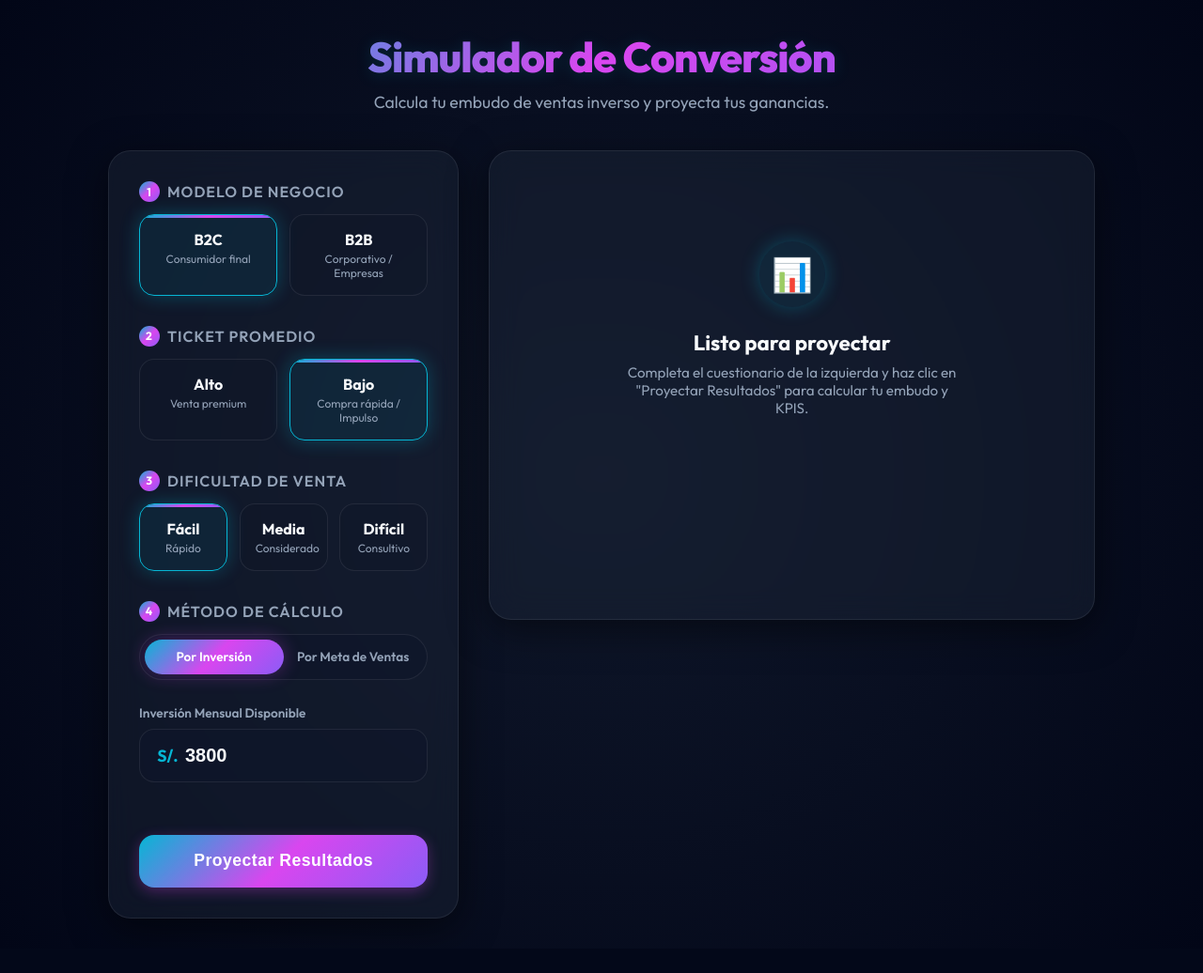
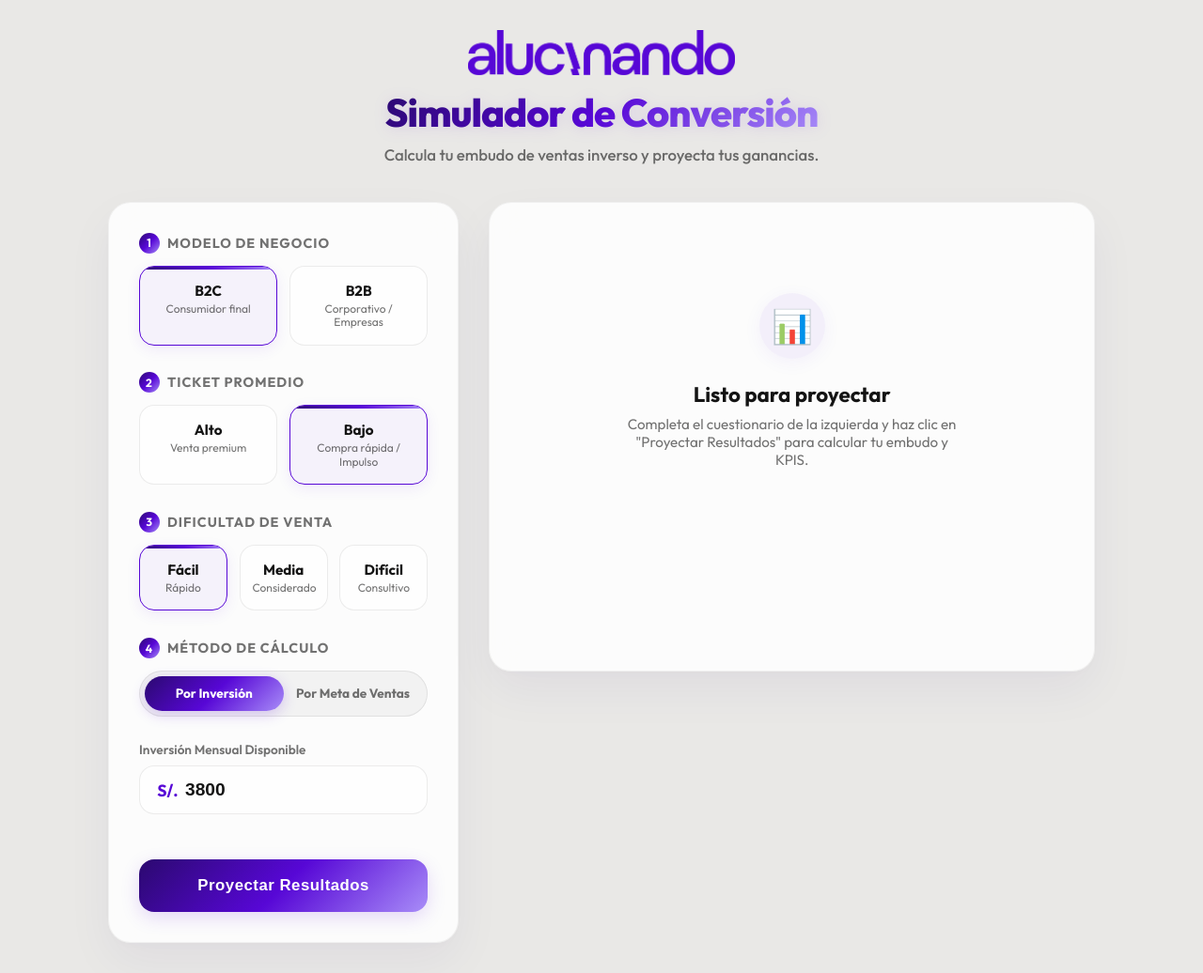
Before and after one commit to Wolf-Negro/Proyecciones-, a Flask app: page / in a window 1280 px wide. Shown: the whole page at 94% size. Before the commit the page ends 978 px from the top, so only its background shows below. Run offline with Flask 3, Linux system fonts and the light colour scheme.

Commit message:
design: apply official light theme from New Branding assets and integrate violet isotype logo

```diff
--- a/static/script.js
+++ b/static/script.js
@@ -80,12 +80,12 @@ document.addEventListener('DOMContentLoaded', () => {
 
     // Funnel Steps metadata (stages, colors, labels, width scaling percentages)
     const stages = [
-      { key: 'reach', name: 'Alcance Mensual', color: '#06b6d4', width: '100%', sub: 'Personas que ven tus anuncios' },
-      { key: 'clicks', name: 'Clics en Anuncios', color: '#8b5cf6', width: '92%', sub: 'Interés inicial en campañas' },
-      { key: 'visits', name: 'Visitas en Landing', color: '#10b981', width: '84%', sub: 'Llegaron a tu página web' },
-      { key: 'leads', name: 'Contactos WhatsApp', color: '#f59e0b', width: '76%', sub: 'Abrieron chat o registraron datos' },
-      { key: 'interested', name: 'Prospectos Reales', color: '#ec4899', width: '68%', sub: 'Filtro por Inteligencia Artificial' },
-      { key: 'sales', name: 'Ventas Estimadas', color: '#ef4444', width: '60%', sub: 'Cierres de clientes logrados' }
+      { key: 'reach', name: 'Alcance Mensual', color: '#2B096F', width: '100%', sub: 'Personas que ven tus anuncios' },
+      { key: 'clicks', name: 'Clics en Anuncios', color: '#4207AC', width: '92%', sub: 'Tránsito a campañas publicitarias' },
+      { key: 'visits', name: 'Visitas en Landing', color: '#5707D6', width: '84%', sub: 'Llegaron a tu página web' },
+      { key: 'leads', name: 'Contactos WhatsApp', color: '#6F44CB', width: '76%', sub: 'Abrieron chat o registraron datos' },
+      { key: 'interested', name: 'Prospectos Reales', color: '#8657DF', width: '68%', sub: 'Filtro calificado por Agente IA' },
+      { key: 'sales', name: 'Ventas Estimadas', color: '#9D6CF3', width: '60%', sub: 'Cierres de clientes logrados' }
     ];
 
     stages.forEach((stage, idx) => {
--- a/static/style.css
+++ b/static/style.css
@@ -3,30 +3,33 @@
 
 :root {
   --font-primary: 'Outfit', sans-serif;
-  --bg-gradient: radial-gradient(circle at 50% 50%, #0f172a 0%, #020617 100%);
-  --panel-bg: rgba(30, 41, 59, 0.4);
-  --border-color: rgba(255, 255, 255, 0.08);
-  --primary-color: #06b6d4; /* Neon Cyan */
-  --secondary-color: #d946ef; /* Neon Magenta */
-  --accent-color: #8b5cf6; /* Violet */
-  --text-main: #f8fafc;
-  --text-muted: #94a3b8;
-  --glow-pink: 0 0 20px rgba(217, 70, 239, 0.3);
-  --glow-cyan: 0 0 20px rgba(6, 182, 212, 0.3);
-  --gradient-main: linear-gradient(135deg, #06b6d4 0%, #d946ef 50%, #8b5cf6 100%);
+
+  /* Brand New Colors (Light Theme) */
+  --bg-color: #E9E8E6;            /* Smooth White */
+  --text-main: #141414;           /* Wash Black */
+  --text-muted: rgba(20, 20, 20, 0.6);
+
+  --primary-color: #5707D6;       /* Violet Light */
+  --secondary-color: #A88DF8;     /* Light Lavender */
+  --accent-color: #2B096F;        /* Violet Dim */
+
+  /* UI/UX elements */
+  --panel-bg: rgba(255, 255, 255, 0.85); /* Glass surface on light background */
+  --border-color: rgba(20, 20, 20, 0.08); /* Crisp divider */
+  --gradient-main: linear-gradient(135deg, #2B096F 0%, #5707D6 50%, #A88DF8 100%);
+  --glow-purple: 0 8px 30px rgba(87, 7, 214, 0.08);
 }
 
 * {
   box-sizing: border-box;
   margin: 0;
   padding: 0;
-  transition: all 0.3s cubic-bezier(0.4, 0, 0.2, 1);
+  transition: all 0.25s cubic-bezier(0.4, 0, 0.2, 1);
 }
 
 body {
   font-family: var(--font-primary);
-  background: #020617;
-  background-image: var(--bg-gradient);
+  background: var(--bg-color);
   color: var(--text-main);
   min-height: 100vh;
   display: flex;
@@ -48,23 +51,26 @@ body {
 header {
   text-align: center;
   margin-bottom: 2.5rem;
+  display: flex;
+  flex-direction: column;
+  align-items: center;
 }
 
 header h1 {
-  font-size: 2.8rem;
+  font-size: 2.6rem;
   font-weight: 800;
   letter-spacing: -1px;
   background: var(--gradient-main);
   -webkit-background-clip: text;
   -webkit-text-fill-color: transparent;
   margin-bottom: 0.5rem;
-  filter: drop-shadow(0 2px 8px rgba(6, 182, 212, 0.15));
+  filter: drop-shadow(0 2px 8px rgba(87, 7, 214, 0.1));
 }
 
 header p {
   color: var(--text-muted);
-  font-size: 1.1rem;
-  font-weight: 400;
+  font-size: 1.05rem;
+  font-weight: 500;
 }
 
 /* Split Main Panel (Quiz Left, Dashboard Right on large screens) */
@@ -81,29 +87,29 @@ header p {
   }
 }
 
-/* Glassmorphic Panel Base */
+/* Glassmorphic Panel Base (Light Theme High Contrast) */
 .glass-panel {
   background: var(--panel-bg);
   backdrop-filter: blur(16px);
   -webkit-backdrop-filter: blur(16px);
-  border: 1px solid var(--border-color);
+  border: 1px solid rgba(20, 20, 20, 0.05);
   border-radius: 1.5rem;
   padding: 2rem;
-  box-shadow: 0 10px 40px rgba(0, 0, 0, 0.5);
+  box-shadow: 0 20px 50px rgba(43, 9, 111, 0.05), 0 4px 12px rgba(0, 0, 0, 0.02);
   height: fit-content;
 }
 
 /* Step Labeling inside forms */
 .form-step {
-  margin-bottom: 2rem;
+  margin-bottom: 1.8rem;
 }
 
 .form-step-title {
-  font-size: 1rem;
+  font-size: 0.9rem;
   text-transform: uppercase;
   letter-spacing: 1px;
   color: var(--text-muted);
-  font-weight: 600;
+  font-weight: 700;
   margin-bottom: 0.8rem;
   display: flex;
   align-items: center;
@@ -135,10 +141,10 @@ header p {
 }
 
 .select-card {
-  background: rgba(15, 23, 42, 0.4);
+  background: rgba(255, 255, 255, 0.55);
   border: 1px solid var(--border-color);
   border-radius: 1rem;
-  padding: 1rem;
+  padding: 1rem 0.8rem;
   cursor: pointer;
   text-align: center;
   position: relative;
@@ -147,15 +153,16 @@ header p {
 }
 
 .select-card:hover {
-  transform: translateY(-3px);
-  border-color: rgba(255, 255, 255, 0.2);
-  background: rgba(15, 23, 42, 0.6);
+  transform: translateY(-2px);
+  border-color: rgba(87, 7, 214, 0.3);
+  background: #ffffff;
+  box-shadow: 0 8px 20px rgba(43, 9, 111, 0.04);
 }
 
 .select-card.selected {
   border-color: var(--primary-color);
-  background: rgba(6, 182, 212, 0.08);
-  box-shadow: var(--glow-cyan);
+  background: rgba(87, 7, 214, 0.04);
+  box-shadow: 0 4px 15px rgba(87, 7, 214, 0.08);
 }
 
 .select-card.selected::before {
@@ -169,7 +176,7 @@ header p {
 }
 
 .select-card h4 {
-  font-size: 1rem;
+  font-size: 0.95rem;
   font-weight: 700;
   color: var(--text-main);
   margin-bottom: 0.2rem;
@@ -178,6 +185,7 @@ header p {
 .select-card p {
   font-size: 0.75rem;
   color: var(--text-muted);
+  line-height: 1.2;
 }
 
 /* Hide Opaque inputs */
@@ -191,7 +199,7 @@ header p {
 /* Segmented Selector for calculation mode */
 .segmented-control {
   display: flex;
-  background: rgba(15, 23, 42, 0.6);
+  background: rgba(20, 20, 20, 0.04);
   border: 1px solid var(--border-color);
   border-radius: 50px;
   padding: 0.3rem;
@@ -204,7 +212,7 @@ header p {
   padding: 0.6rem;
   border-radius: 50px;
   cursor: pointer;
-  font-weight: 600;
+  font-weight: 700;
   font-size: 0.85rem;
   color: var(--text-muted);
 }
@@ -212,7 +220,7 @@ header p {
 .segmented-option.active {
   background: var(--gradient-main);
   color: #fff;
-  box-shadow: var(--glow-pink);
+  box-shadow: 0 4px 15px rgba(87, 7, 214, 0.2);
 }
 
 /* Numeric input container */
@@ -223,19 +231,20 @@ header p {
 
 .metric-input-wrapper input {
   width: 100%;
-  padding: 1rem 1rem 1rem 3rem;
-  background: rgba(15, 23, 42, 0.6);
+  padding: 0.9rem 1rem 0.9rem 3rem;
+  background: rgba(255, 255, 255, 0.7);
   border: 1px solid var(--border-color);
   border-radius: 1rem;
   color: var(--text-main);
-  font-size: 1.25rem;
+  font-size: 1.2rem;
   font-weight: 700;
   outline: none;
 }
 
 .metric-input-wrapper input:focus {
-  border-color: var(--secondary-color);
-  box-shadow: var(--glow-pink);
+  border-color: var(--primary-color);
+  background: #ffffff;
+  box-shadow: 0 0 0 4px rgba(87, 7, 214, 0.08);
 }
 
 .metric-input-wrapper .input-prefix {
@@ -252,22 +261,22 @@ header p {
 .btn-submit {
   width: 100%;
   padding: 1.1rem;
-  margin-top: 1.5rem;
+  margin-top: 1.2rem;
   border: none;
   border-radius: 1rem;
   background: var(--gradient-main);
   color: #fff;
-  font-size: 1.1rem;
+  font-size: 1.05rem;
   font-weight: 700;
   cursor: pointer;
   letter-spacing: 0.5px;
   position: relative;
-  box-shadow: 0 4px 15px rgba(217, 70, 239, 0.3);
+  box-shadow: 0 6px 20px rgba(87, 7, 214, 0.15);
 }
 
 .btn-submit:hover {
   transform: translateY(-2px);
-  box-shadow: 0 6px 20px rgba(6, 182, 212, 0.4);
+  box-shadow: 0 8px 25px rgba(87, 7, 214, 0.25);
 }
 
 .btn-submit:active {
@@ -491,14 +501,14 @@ header p {
   width: 70px;
   height: 70px;
   border-radius: 50%;
-  background: rgba(6, 182, 212, 0.08);
+  background: rgba(87, 7, 214, 0.05);
   display: inline-flex;
   align-items: center;
   justify-content: center;
   color: var(--primary-color);
   font-size: 2.2rem;
   margin-bottom: 1.5rem;
-  box-shadow: var(--glow-cyan);
+  box-shadow: 0 4px 20px rgba(87, 7, 214, 0.05);
 }
 
 .empty-state h3 {
--- a/templates/index.html
+++ b/templates/index.html
@@ -14,6 +14,7 @@
     <div class="container">
         <!-- Brand Header -->
         <header>
+            <img src="/static/logo-violet.png" alt="Alucinando" style="height: 48px; margin-bottom: 0.8rem; object-fit: contain;" />
             <h1>Simulador de Conversión</h1>
             <p>Calcula tu embudo de ventas inverso y proyecta tus ganancias.</p>
         </header>
```
Also changed, not shown: other parts of static/style.css (+18 -17 lines), static/logo-violet.png (added).
